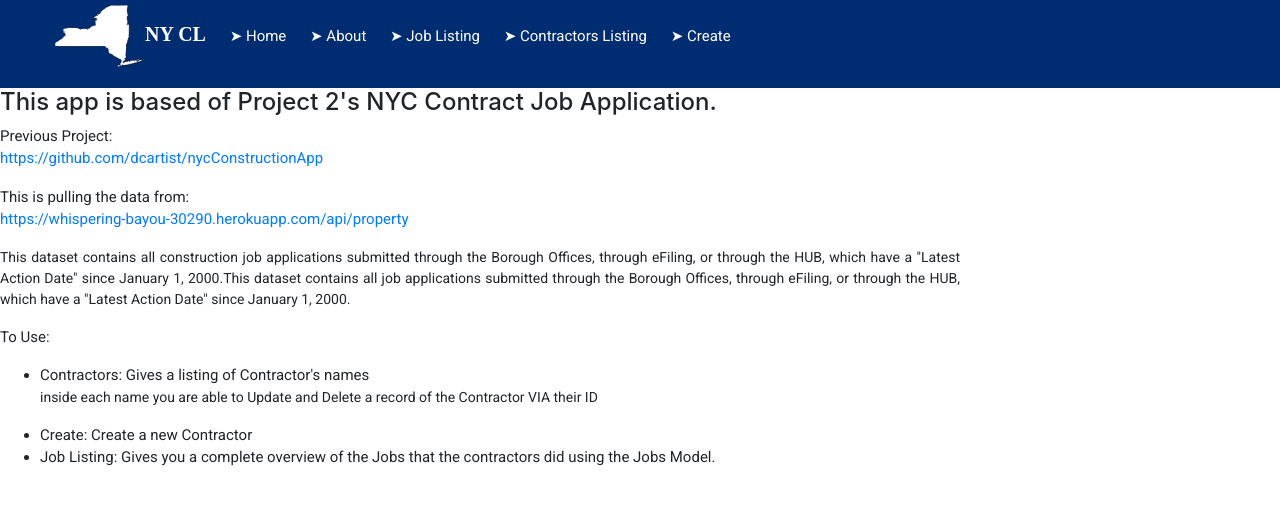
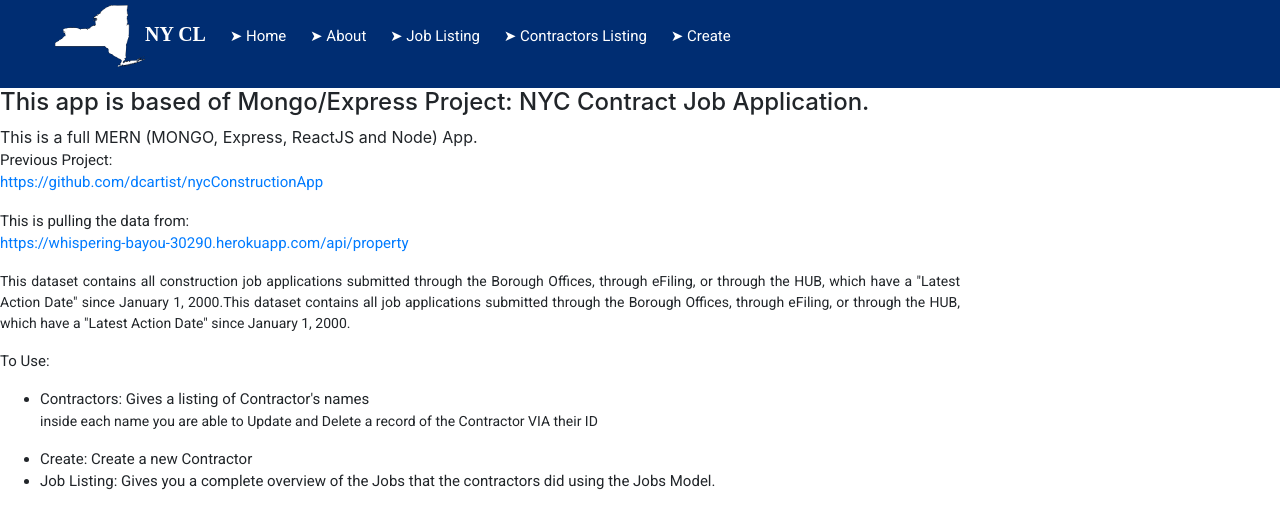
Before and after one commit to dcartist/nycConstructionReact, a React (Create React App) app in the folder nycconstruction/: page /about in a window 1280 px wide. Shown: the top 528 px of the page. Built offline with nearby package versions, Linux system fonts and the light colour scheme; a web font is replaced by a local one.

Commit message:
changing the About section

```diff
--- a/nycconstruction/src/components/About/About.js
+++ b/nycconstruction/src/components/About/About.js
@@ -5,8 +5,10 @@
         return (
             <div className="theBox">
 <h4>
-            This app is based of Project 2's NYC Contract Job Application.
+            This app is based of Mongo/Express Project: NYC Contract Job Application.
 </h4>
+
+This is a full MERN (MONGO, Express, ReactJS and Node) App.
 
 <p> Previous Project:<br></br> <a rel="noopener noreferrer" href="https://github.com/dcartist/nycConstructionApp" target="_blank">https://github.com/dcartist/nycConstructionApp</a>
 </p>
```
